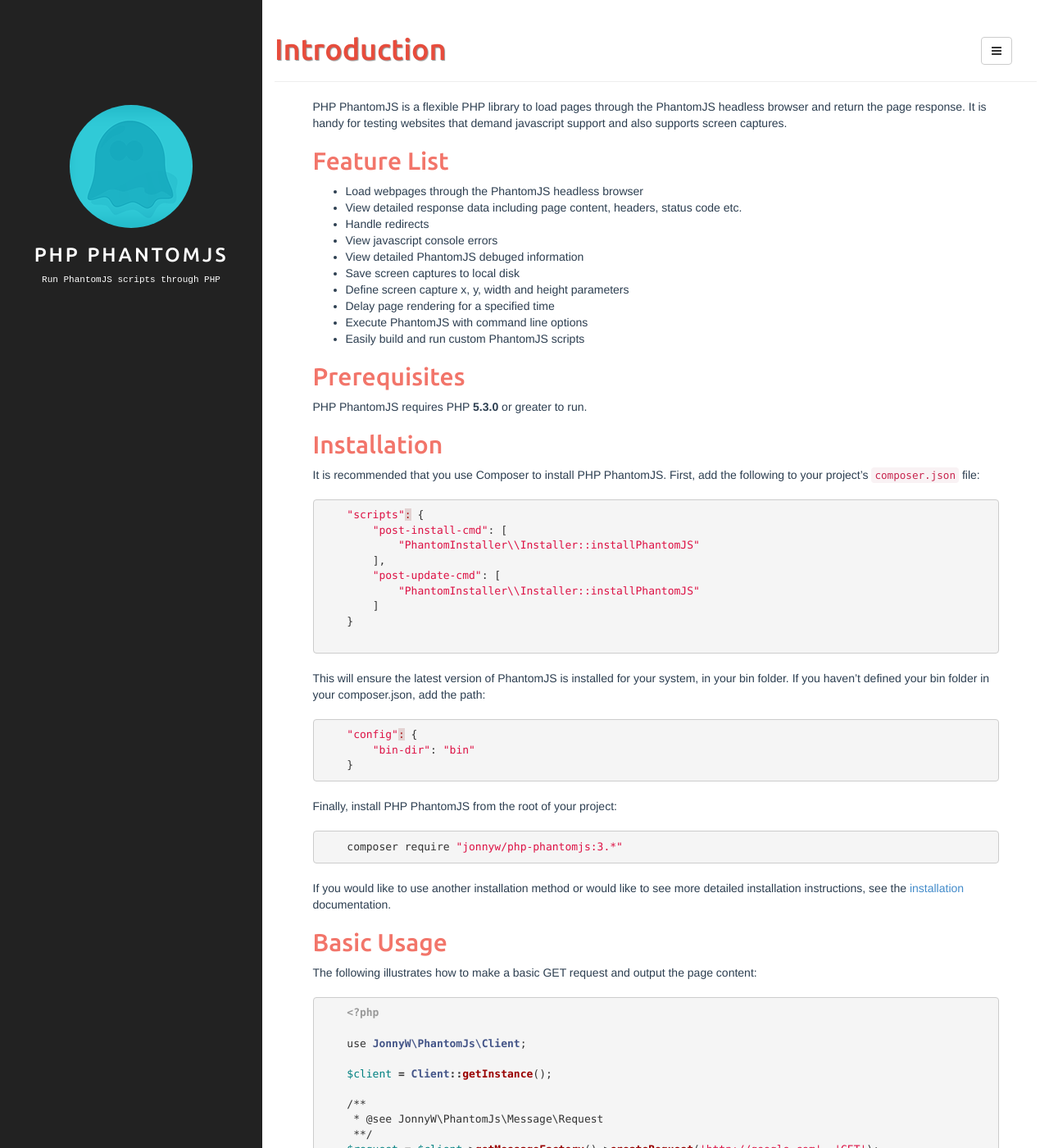
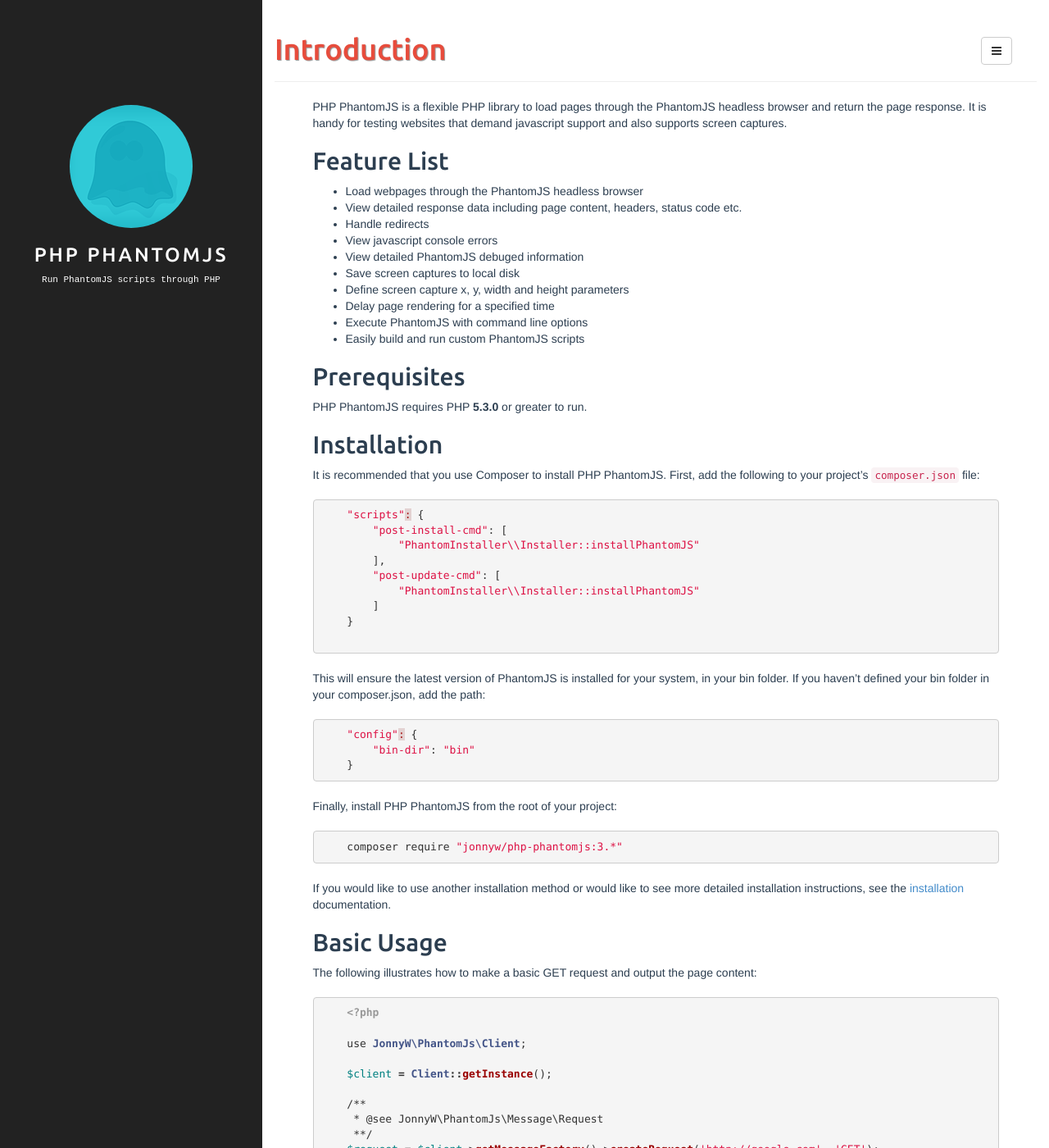
Before and after one commit to jonnnnyw/php-phantomjs, a Jekyll site: the page built from index.html, in a window 1280 px wide and 1400 px high. Shown: the whole window at 82% size. Built offline with Jekyll 4.4.1, drawn with Linux system fonts in a browser that asks for light colours; the list of posts is cut into pages by our own code.

Commit message:
Documentation update

```diff
--- a/assets/css/style.css
+++ b/assets/css/style.css
@@ -108,16 +108,6 @@ article {
 article img { max-width: 100%; }
 
 h1,h2,h3,h4,h5,h6 { font-family: 'Ubuntu', sans-serif; }
-article.home h1,
-article.home h2,
-article.home h3,
-article.home h4,
-article.home h5,
-article.home h6 {
-	font-family: 'Ubuntu', sans-serif;
-	color: #f2756a;
-}
-
 article.home h1 a,
 article.home h2 a,
 article.home h3 a,
```
Also changed, not shown: 19 other files.
